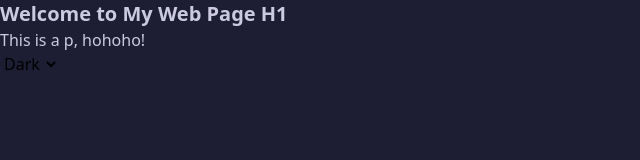
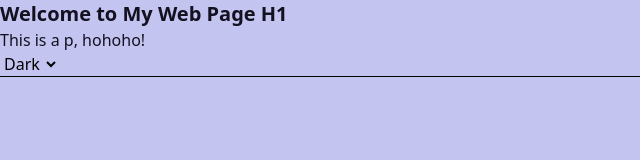
Before and after one commit to gkarapeev/tailwind-test, a website: page src/index.html in a window 1280 px wide. Shown: the whole page, without its empty margins (0-640 px from the left). Drawn offline with nearby package versions, Linux system fonts and the light colour scheme; files that its build step writes are made by us from their sources.

Commit message:
refactor: avoid confusing text-text color

```diff
--- a/src/index.html
+++ b/src/index.html
@@ -1,4 +1,4 @@
-<html class="theme-dark">
+<html class="theme-light">
 
 <head>
     <link rel="stylesheet" href="../dist/styles.css">
@@ -14,6 +14,10 @@
         <option value="red">Red</option>
     </select>
 
+    <hr />
+
+    <div class="card"></div>
+
     <script>
         document.getElementById('theme-selector').addEventListener('change', (e) => {
             document.documentElement.className = `theme-${e.target.value}`;
--- a/src/styles/input.css
+++ b/src/styles/input.css
@@ -9,7 +9,7 @@
 
 @theme inline {
 	--color-background: var(--background);
-	--color-text: var(--text);
+	--color-textColor: var(--textColor);
 }
 
 @layer base {
@@ -18,10 +18,10 @@
 	}
 
 	h1 {
-		@apply text-xl font-bold text-text;
+		@apply text-xl font-bold text-textColor;
 	}
 
 	p {
-		@apply text-text;
+		@apply text-textColor;
 	}
 }
--- a/src/styles/themes/theme-dark.css
+++ b/src/styles/themes/theme-dark.css
@@ -1,4 +1,4 @@
 .theme-dark {
 	--background: rgb(29, 29, 51);
-    --text: rgb(204, 202, 223);
+    --textColor: rgb(204, 202, 223);
 }
--- a/src/styles/themes/theme-light.css
+++ b/src/styles/themes/theme-light.css
@@ -1,4 +1,4 @@
 :root {
 	--background: rgb(196, 196, 240);
-    --text: rgb(19, 17, 32);
+    --textColor: rgb(19, 17, 32);
 }
--- a/src/styles/themes/theme-red.css
+++ b/src/styles/themes/theme-red.css
@@ -1,4 +1,4 @@
 .theme-red {
     --background: rgb(43, 2, 2);
-    --text: rgb(255, 220, 220);
+    --textColor: rgb(255, 220, 220);
 }
```
Also changed, not shown: 1 other file.
